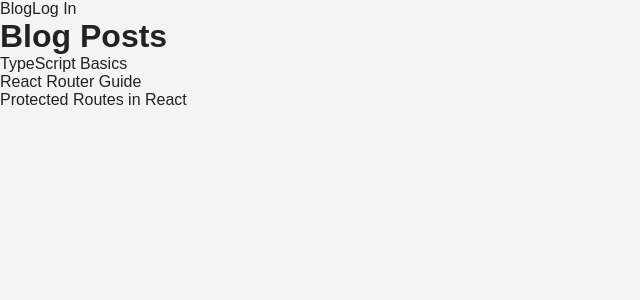
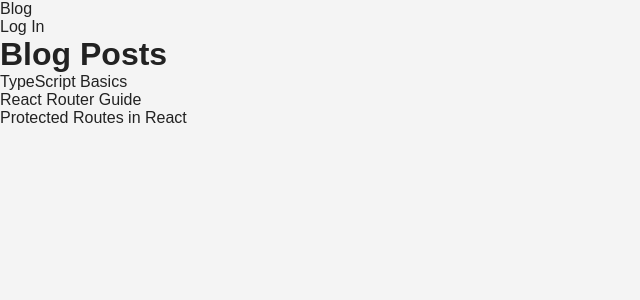
Before and after one commit to vbolden/Dynamic_routing, a React (Vite) app: page /blog in a window 1280 px wide. Shown: the top 300 px of the page, without its empty margins (0-640 px from the left). Built offline with nearby package versions, Linux system fonts and the light colour scheme.

Commit message:
added classNames for styling

```diff
--- a/src/components/Navbar.tsx
+++ b/src/components/Navbar.tsx
@@ -6,8 +6,11 @@ function Navbar() {
 
     return (
         <nav className="navbar">
+            <div className="navbar-left">
                 <Link to="/blog" >Blog</Link>
+            </div>
 
+            <div className="navbar-right">
                 {isAuth ? (
                     <>
                         <Link to="/admin">Admin</Link>
@@ -18,6 +21,7 @@ function Navbar() {
                 ) : (
                     <Link to="/login" >Log In</Link>
                 )}
+            </div>
         </nav>
     );
 }
```
Lines whose indentation alone changed are shown as unchanged.
